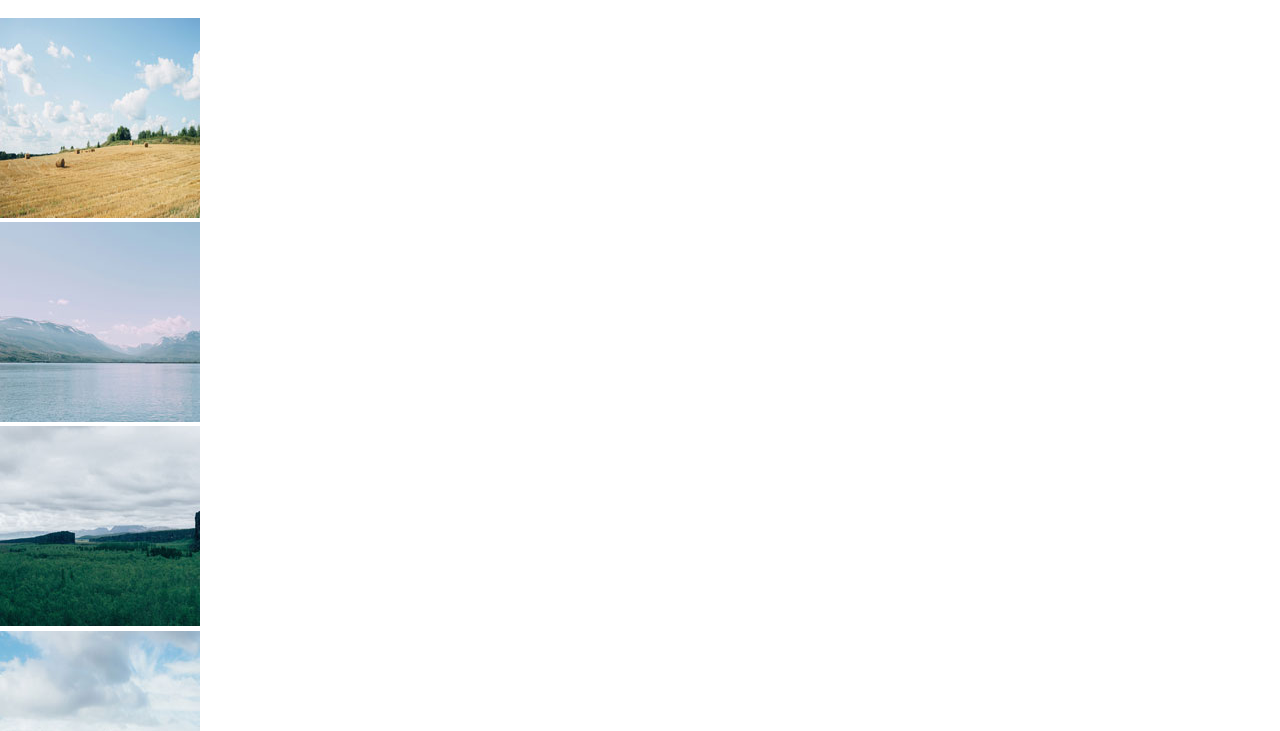
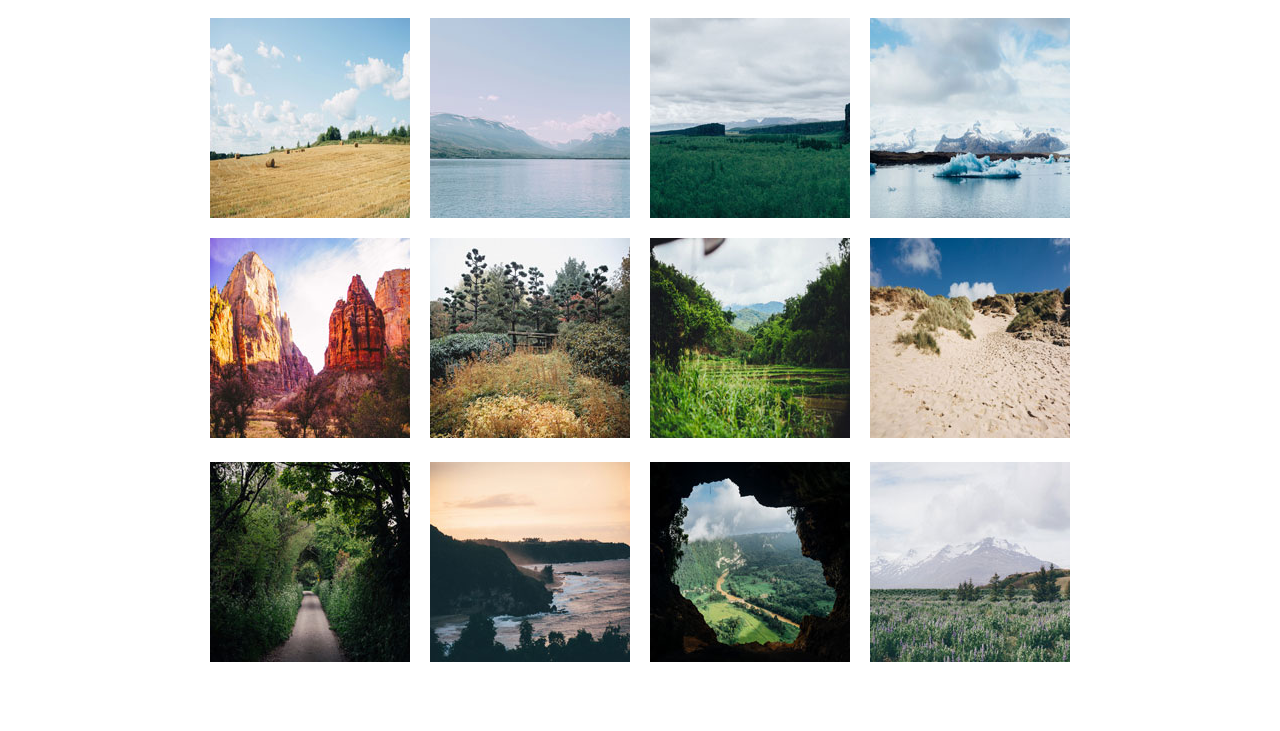
Before and after one commit to IsaacArnold/project-five, a plain HTML site: page index.html in a window 1280 px wide. Shown: the part 62-793 px from the top of the page. Drawn offline with nearby package versions, Linux system fonts and the light colour scheme.

Commit message:
Set out the grid layout using CSS Grid

```diff
--- a/index.html
+++ b/index.html
@@ -13,7 +13,7 @@
     <div class="page-wrapper"> <!-- Page wrapper -->
         <h1>Isaac's Photo Gallery</h1>
         <!-- Search bar goes here -->
-        <div> <!-- Gallery container -->
+        <div class="gallery-container"> <!-- Gallery container -->
             <div>
                 <img src="photos/thumbnails/01.jpg" alt="" title="">
             </div>
--- a/scss/components/_grid.scss
+++ b/scss/components/_grid.scss
@@ -1,3 +1,13 @@
 /* ============================================= */
 /*              Grid System                      */
 /* ============================================= */
+
+.gallery-container {
+    max-width: 1000px;
+    display: grid;
+    grid-template-columns: repeat(auto-fit, 200px);
+    grid-template-rows: repeat(auto-fit, 200px);
+    grid-gap: 20px;
+    justify-content: center;
+    margin: auto;
+}
```
Also changed, not shown: css/styles.css, 2 other files.
